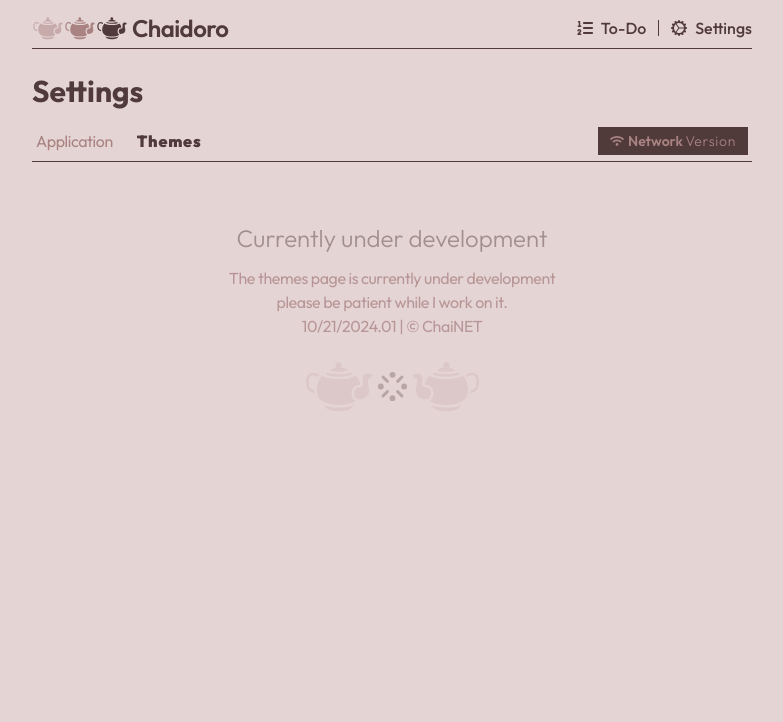
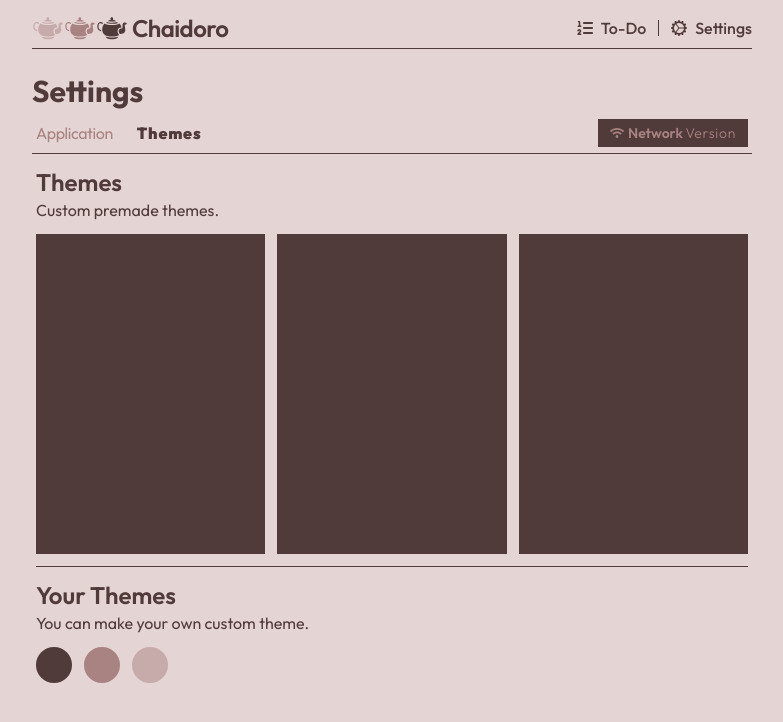
Before and after one commit to Chai-NET/ChaidoroWeb, a React (Vite) app: page /settings in a window 1280 px wide. Both pictures are taken after a click on the button "Themes". Shown: the top 722 px of the page, without its empty margins (248-1031 px from the left). Built offline with nearby package versions, Linux system fonts and the light colour scheme.

Commit message:
0.24 | Themes update

```diff
--- a/src/components/AppSettings.jsx
+++ /dev/null
@@ -1,57 +0,0 @@
-import LanguageSelector from "./languageSelector.jsx";
-
-export default function AppSettings() {
-  return (
-    <>
-      <div className="font-Outfit text-chocolate">
-        <div className="mb-12">
-          <h1 className="mt-6 text-2xl font-semibold">Clock</h1>
-          <p className="my-3">Here will be the settings about Clock / Timer</p>
-          <div className="flex flex-col items-center gap-3 md:flex-row">
-            <div className="flex items-center gap-1">
-              <div className="flex h-32 w-32 items-center justify-center rounded-l-xl border-b-2 border-blax bg-chocolate shadow-sm shadow-coffee">
-                <p className="text-6xl font-black text-cream">25</p>
-              </div>
-              <div className="h-32 w-12 rounded-none border-b-2 border-blax bg-coffee shadow-sm shadow-coffee" />
-              <div className="flex h-32 w-32 items-center justify-center rounded-r-xl border-b-2 border-blax bg-coffee/75 shadow-sm shadow-coffee">
-                <p className="text-6xl font-black text-chocolate">00</p>
-              </div>
-            </div>
-
-            <div className="invisible absolute flex flex-col gap-3 md:visible md:relative">
-              <div className="size-3 rounded-md border-chocolate bg-coffee shadow-sm shadow-coffee" />
-              <div className="size-3 rounded-md border-chocolate bg-coffee shadow-sm shadow-coffee" />
-            </div>
-            <div className="invisible absolute h-32 w-fit rounded-xl border-b border-coffee bg-coffee/45 p-6 px-9 shadow-sm shadow-coffee md:visible md:relative">
-              <p className="mx-auto text-justify text-xs tracking-wide">
-                Typically, users can set the duration for work sessions (e.g.,
-                25 minutes) and short or long breaks (e.g., 5 and 15 minutes,
-                respectively). Advanced settings, such as the ability to adjust
-                the number of sessions before a long break or enable reminders
-                and sound alerts. These settings enhance flexibility, helping
-                users tailor the Pomodoro technique to your personal
-                productivity needs.
-              </p>
-            </div>
-          </div>
-        </div>
-
-        <h1 className="my-3 text-2xl font-semibold">Language</h1>
-        <LanguageSelector />
-        <p className="my-3">
-          * Although I have made every effort to include as many translations as
-          possible, there may still be errors. If you notice any inaccuracies,
-          please do not hesitate to contact me via email. I would like to
-          acknowledge my friends who contributed to the translations. Their
-          names are listed on the information page of the website.
-          <br /> <br />
-          ** If you are interested in contributing to the translation of this
-          website, I would greatly appreciate your assistance. Your
-          contributions will be credited in the project. Please feel free to
-          reach out to me!
-        </p>
-        <h1 className="my-12 text-2xl font-semibold">Notifications</h1>
-      </div>
-    </>
-  );
-}
--- /dev/null
+++ b/src/components/appSettings.jsx
@@ -0,0 +1,61 @@
+import LanguageSelector from "./languageSelector.jsx";
+
+export default function AppSettings() {
+  return (
+    <>
+      <div className="h-dvh overflow-auto pb-64 font-Outfit text-chocolate">
+        {/* Clock Settings Title: */}
+        <div className="my-3">
+          <h1 className="text-2xl font-semibold">Clock</h1>
+          <p className="">Here will be the settings about Clock / Timer.</p>
+        </div>
+
+        <div className="flex flex-col items-center gap-3 md:flex-row">
+          <div className="flex items-center gap-1">
+            <div className="flex h-32 w-32 items-center justify-center rounded-l-xl border-b-2 border-blax bg-chocolate shadow-sm shadow-coffee">
+              <p className="text-6xl font-black text-cream">25</p>
+            </div>
+            <div className="h-32 w-12 rounded-none border-b-2 border-blax bg-coffee shadow-sm shadow-coffee" />
+            <div className="flex h-32 w-32 items-center justify-center rounded-r-xl border-b-2 border-blax bg-coffee/75 shadow-sm shadow-coffee">
+              <p className="text-6xl font-black text-chocolate">00</p>
+            </div>
+          </div>
+
+          <div className="invisible absolute flex flex-col gap-3 md:visible md:relative">
+            <div className="size-3 rounded-md border-chocolate bg-coffee shadow-sm shadow-coffee" />
+            <div className="size-3 rounded-md border-chocolate bg-coffee shadow-sm shadow-coffee" />
+          </div>
+          <div className="invisible absolute h-32 w-fit rounded-xl border-b border-coffee bg-coffee/45 p-6 px-9 shadow-sm shadow-coffee md:visible md:relative">
+            <p className="mx-auto text-justify text-xs tracking-wide">
+              Typically, users can set the duration for work sessions (e.g., 25
+              minutes) and short or long breaks (e.g., 5 and 15 minutes,
+              respectively). Advanced settings, such as the ability to adjust
+              the number of sessions before a long break or enable reminders and
+              sound alerts. These settings enhance flexibility, helping users
+              tailor the Pomodoro technique to your personal productivity needs.
+            </p>
+          </div>
+        </div>
+
+        <h1 className="my-3 text-2xl font-semibold">Language</h1>
+        <LanguageSelector />
+        <p className="my-3">
+          * Although I have made every effort to include as many translations as
+          possible, there may still be errors. If you notice any inaccuracies,
+          please do not hesitate to contact me via email. I would like to
+          acknowledge my friends who contributed to the translations. Their
+          names are listed on the information page of the website.
+          <br /> <br />
+          ** If you are interested in contributing to the translation of this
+          website, I would greatly appreciate your assistance. Your
+          contributions will be credited in the project. Please feel free to
+          reach out to me!
+        </p>
+        <h1 className="my-12 text-2xl font-semibold">Notifications</h1>
+        <div className="size-32 bg-chocolate"></div>
+        <h1 className="my-12 text-2xl font-semibold">Time format</h1>
+        <div className="size-32 bg-chocolate"></div>
+      </div>
+    </>
+  );
+}
--- a/src/components/settingsBar.jsx
+++ b/src/components/settingsBar.jsx
@@ -3,7 +3,8 @@ import React, { useState } from "react";
 import { GiTeapot, GiCoffeeCup } from "react-icons/gi";
 import { TbSteam } from "react-icons/tb";
 import { FaWifi } from "react-icons/fa";
-import AppSettings from "./AppSettings.jsx";
+import AppSettings from "./appSettings.jsx";
+import ThemeSettings from "./themeSettings.jsx";
 
 function SettingsPage() {
   const [activePage, setActivePage] = useState("Profile");
@@ -56,20 +57,20 @@ function SettingsPage() {
       case "Application":
         return <AppSettings />;
       case "Themes":
-        return <PageUnderDevelopment />;
+        return <ThemeSettings />;
       default:
         return <AppSettings />;
     }
   };
 
   return (
-    <div className="flex h-full flex-col justify-between pt-3 font-Outfit">
-      <div className="h-9 w-full font-Outfit">
+    <div className="flex h-full flex-col justify-between font-Outfit">
+      <div className="my-1 mt-3 h-9 w-full font-Outfit">
         <h3 className="text-3xl font-bold text-chocolate">Settings</h3>
       </div>
-      <nav className="my-3 flex w-full gap-x-6 border-b border-chocolate px-1">
+      <nav className="flex w-full gap-x-6 border-b border-chocolate px-1">
         {/* Left-aligned group of navigation buttons */}
-        <div className="flex flex-grow space-x-3 xl:space-x-6 2xl:space-x-9">
+        <div className="flex flex-grow space-x-3 xsm:space-x-6 xl:space-x-6 2xl:space-x-9">
           {navigationItems.map((item) => (
             <button
               key={item}
@@ -89,16 +90,13 @@ function SettingsPage() {
         <div className="invisible absolute flex items-center justify-center space-x-3 text-coffee md:visible md:relative">
           <div className="flex items-center space-x-1 bg-chocolate p-1 px-3 text-sm font-semibold">
             <FaWifi />
-
             <p>
               Network <span className="font-light tracking-wider">Version</span>
             </p>
           </div>
         </div>
       </nav>
-
       <div className="flex-grow px-1">{renderContent()}</div>
-      {/* <PageEndMessage /> */}
     </div>
   );
 }
--- /dev/null
+++ b/src/components/themeSettings.jsx
@@ -0,0 +1,28 @@
+export default function ThemeSettings() {
+  return (
+    <div className="h-dvh overflow-auto">
+      <div className="font-Outfit text-chocolate">
+        <div className="my-3">
+          <h1 className="text-2xl font-semibold">Themes</h1>
+          <p className="">Custom premade themes.</p>
+        </div>
+        <div className="my-3 flex items-center justify-between gap-3">
+          <div className="h-80 w-64 bg-chocolate"></div>
+          <div className="h-80 w-64 bg-chocolate"></div>
+          <div className="h-80 w-64 bg-chocolate"></div>
+        </div>
+        <div className="my-3 h-[1px] w-full bg-chocolate" />
+        <div className="my-3">
+          <h1 className="text-2xl font-semibold">Your Themes</h1>
+          <p className="">You can make your own custom theme.</p>
+        </div>
+        <div className="flex gap-3">
+          <div className="size-9 rounded-full bg-chocolate"></div>
+          <div className="size-9 rounded-full bg-coffee"></div>
+          <div className="size-9 rounded-full bg-coffee/50"></div>
+        </div>
+        <div className="my-96 h-screen"></div>
+      </div>
+    </div>
+  );
+}
```
